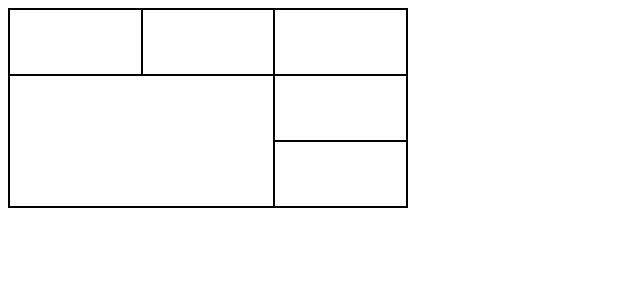
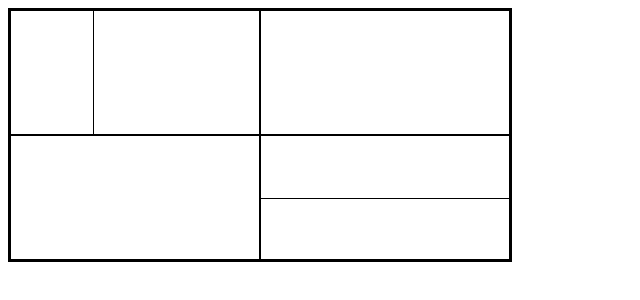
Before and after one commit to LeepyShah/Learning-Basics, a plain HTML site: page Day1/Task4.html in a window 1280 px wide. Shown: the whole page, without its empty margins (0-640 px from the left). Drawn offline with Linux system fonts and the light colour scheme.

Commit message:
Update Task4.html

```diff
--- a/Day1/Task4.html
+++ b/Day1/Task4.html
@@ -1,47 +1,48 @@
 <!DOCTYPE html>
 <html lang="en">
-
 <head>
     <meta charset="UTF-8">
     <meta name="viewport" content="width=device-width, initial-scale=1.0">
-    <title>Styled Table</title>
+    <title>Box Layout</title>
     <style>
+        /* The fr unit is a fractional unit,
+        an input that automatically calculates layout divisions when adjusting for gaps inside the grid. */
+        .container {
+            display: grid;
+            grid-template-columns: 1fr 1fr;
+            grid-template-rows: 1fr 1fr;
+            width: 500px;
+            height: 250px;
+            border: 2px solid black;
 
+        }
+        .box {
+            border: 1px solid black;
 
-        table {
-            border-collapse: collapse;
-            width: 400px;
-            height: 200px;
         }
+        .box1 {
+            display: grid;
+            grid-template-columns: 1fr 2fr;
 
-        td {
-            border: 2px solid black;
-            height: 50px;
+        }
+        .box2 {
+            display: grid;
+            grid-template-rows: 1fr 1fr;
         }
     </style>
 </head>
-
 <body>
-    <table border="1" >
-        <tr>
-            <td  ></td>
-            <td></td>
-            <td colspan="2" ></td>
-
-        </tr>
-        <tr>
-            <td rowspan="2" colspan="2"></td>
-            <td ></td>
-
-        </tr>
-        <tr>
-            <td ></td>
-
-
-        </tr>
-
-
-    </table>
+    <div class="container">
+        <div class="box box1">
+            <div style="border-right: 1px solid black; "></div>
+            <div></div>
+        </div>
+        <div class="box"></div>
+        <div class="box"></div>
+        <div class="box box2">
+            <div></div>
+            <div style="border-top: 1px solid black;"></div>
+        </div>
+    </div>
 </body>
-
 </html>
```
